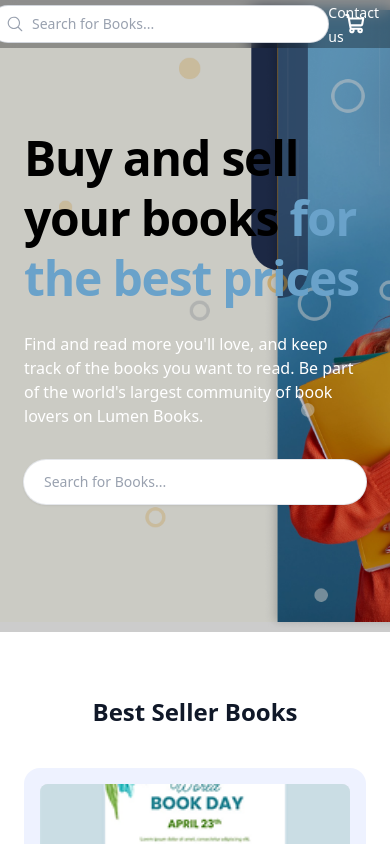
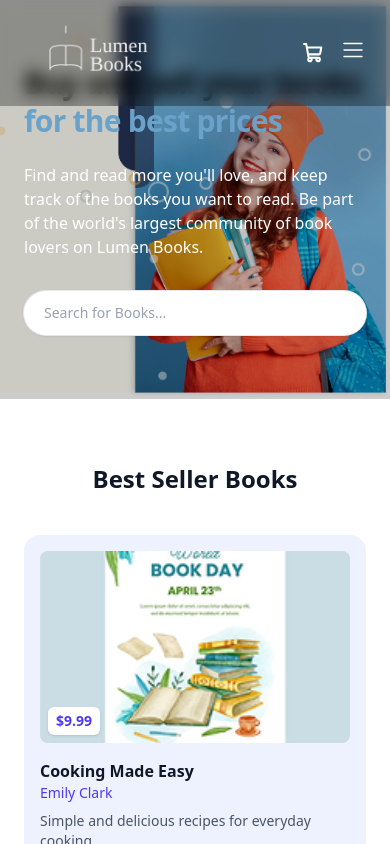
Before and after one commit to johndakshak/lumenBooks, a Next.js app: page / in a window 390 px wide. Shown: the top 844 px of the page. Built offline with nearby package versions, Linux system fonts and the light colour scheme.

Commit message:
feat: make Navbar and Hero responsive on mobile

```diff
--- /dev/null
+++ b/app/components/MobileMenu.tsx
@@ -0,0 +1,57 @@
+"use client";
+
+import { useState } from "react";
+import Link from "next/link";
+import { List, X } from "@phosphor-icons/react/dist/ssr";
+
+type MobileMenuProps = {
+  variant?: "public" | "dashboard";
+};
+
+export default function MobileMenu({ variant = "public" }: MobileMenuProps) {
+  const [isOpen, setIsOpen] = useState(false);
+
+  return (
+    <div className="md:hidden">
+      <button
+        type="button"
+        onClick={() => setIsOpen((prev) => !prev)}
+        aria-label="Toggle menu"
+        className="text-white"
+      >
+        {isOpen ? <X size={26} /> : <List size={26} />}
+      </button>
+
+      {isOpen && (
+        <div className="absolute left-0 right-0 top-full bg-black/90 px-6 py-4 backdrop-blur-sm">
+          <ul className="flex flex-col gap-4">
+            <li>
+              <Link href="/" onClick={() => setIsOpen(false)} className="block text-sm font-medium text-white">
+                Home
+              </Link>
+            </li>
+            <li>
+              <Link href="/books" onClick={() => setIsOpen(false)} className="block text-sm font-medium text-white">
+                Books
+              </Link>
+            </li>
+            {variant === "public" && (
+              <>
+                <li>
+                  <Link href="/login" onClick={() => setIsOpen(false)} className="block text-sm font-medium text-white">
+                    Login
+                  </Link>
+                </li>
+                <li>
+                  <Link href="/dashboard" onClick={() => setIsOpen(false)} className="block text-sm font-medium text-white">
+                    Dashboard
+                  </Link>
+                </li>
+              </>
+            )}
+          </ul>
+        </div>
+      )}
+    </div>
+  );
+}
--- a/app/components/Navbar.tsx
+++ b/app/components/Navbar.tsx
@@ -3,6 +3,7 @@
 import { ShoppingCart } from "@phosphor-icons/react/dist/ssr";
 import NavSearchBar from "./NavSearchBar";
 import UserMenu from "./UserMenu";
+import MobileMenu from "./MobileMenu";
 
 type NavbarProps = {
   variant?: "public" | "dashboard";
@@ -12,20 +13,21 @@
 export default function Navbar({ variant = "public", sellerName = "Seller" }: NavbarProps) {
   return (
     <header className="fixed left-0 right-0 top-0 z-10 w-full bg-black/30 backdrop-blur-sm">
-      <nav className="mx-auto grid max-w-7xl grid-cols-3 items-center px-6 ">
+      <nav className="relative mx-auto flex max-w-7xl items-center justify-between px-6 py-4 md:grid md:grid-cols-3">
         <div>
           <Link href="/">
             <Image
               src="/images/lumen_books_logo_v2c.png"
               alt="Lumen Books logo"
-              width={250}
-              height={60}
+              width={180}
+              height={45}
               priority
               className="h-auto w-auto"
             />
           </Link>
         </div>
-        <ul className="flex items-center justify-center gap-8">
+
+        <ul className="hidden items-center justify-center gap-8 md:flex">
           <li>
             <Link href="/" className="text-sm font-medium text-white hover:text-[#6aa2ca]">
               Home
@@ -56,12 +58,16 @@
             </>
           )}
         </ul>
+
         <div className="flex items-center justify-end gap-4">
-          <NavSearchBar />
+          <div className="hidden md:block">
+            <NavSearchBar />
+          </div>
           <Link href="/cart" aria-label="Cart" className="text-white hover:text-[#6aa2ca]">
             <ShoppingCart size={22} weight="bold" />
           </Link>
           {variant === "dashboard" && <UserMenu name={sellerName} />}
+          <MobileMenu variant={variant} />
         </div>
       </nav>
     </header>
--- a/app/components/home/Hero.tsx
+++ b/app/components/home/Hero.tsx
@@ -10,13 +10,13 @@
   return (
     <section className="relative w-full overflow-hidden">
       <div
-        className="absolute inset-0 bg-cover bg-center"
+        className="absolute inset-0 bg-cover bg-right md:bg-center"
         style={{ backgroundImage: "url('/images/Background.png')" }}
       />
       <div className="absolute inset-0 bg-black/20" />
-      <div className="relative mx-auto max-w-7xl px-6 py-32">
+      <div className="relative mx-auto max-w-7xl px-6 py-16 md:py-32">
         <div className="max-w-xl">
-          <h1 className="text-5xl font-extrabold leading-tight tracking-tight text-black md:text-6xl">
+          <h1 className="text-3xl font-extrabold leading-tight tracking-tight text-black sm:text-5xl md:text-6xl">
             Buy and sell your books{" "}
             <span className="text-[#6aa2ca]">for the best prices</span>
           </h1>
```
